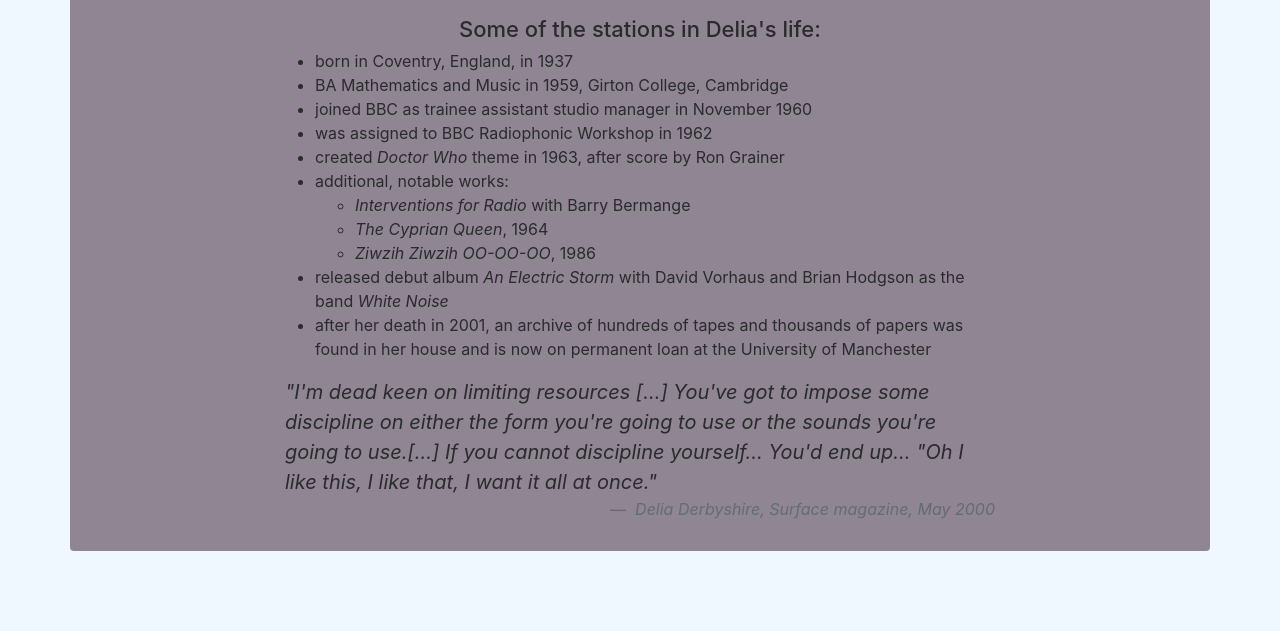
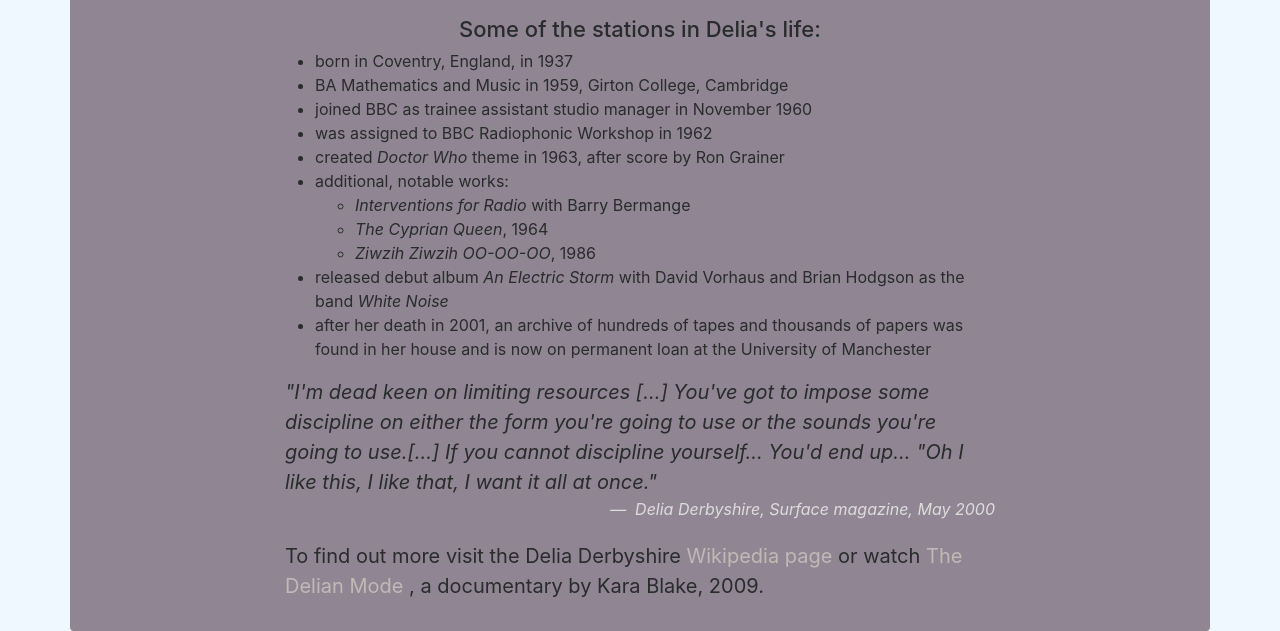
Before and after one commit to danieladelvos/fcc-tribute-page, a website: page index.html in a window 1280 px wide. Shown: the part 507-1138 px from the top of the page. Before the commit the page ends 1058 px from the top, so only its background shows below. Drawn offline with nearby package versions, Linux system fonts and the light colour scheme.

Commit message:
link pages

```diff
--- a/index.html
+++ b/index.html
@@ -87,6 +87,15 @@
         magazine, May 2000
       </div>
     </div>
+    <div class="col-md-8 offset-md-2 text-medium above-margin">
+      To find out more visit the Delia Derbyshire
+      <a href="https://en.wikipedia.org/wiki/Delia_Derbyshire"
+         class="link-color"
+         target="_blank"> Wikipedia page</a> or watch
+      <a href="https://www.youtube.com/watch?v=nXnmSgaeGAI"
+         class="link-color" target="_blank"> The Delian Mode</a>
+      , a documentary by Kara Blake, 2009.
+    </div>
   </div>
 </body>
 </html>
--- a/styles/styles.css
+++ b/styles/styles.css
@@ -22,3 +22,20 @@
 .text-medium {
   font-size: 20px;
 }
+
+.blockquote-footer {
+  color: #dddddd;
+}
+
+.above-margin {
+  margin-top: 20px;
+}
+
+.link-color {
+  color: #c2b8b6;
+}
+
+.link-color:hover,
+.link-color:focus {
+  color: #b1a7a5;
+}
```
